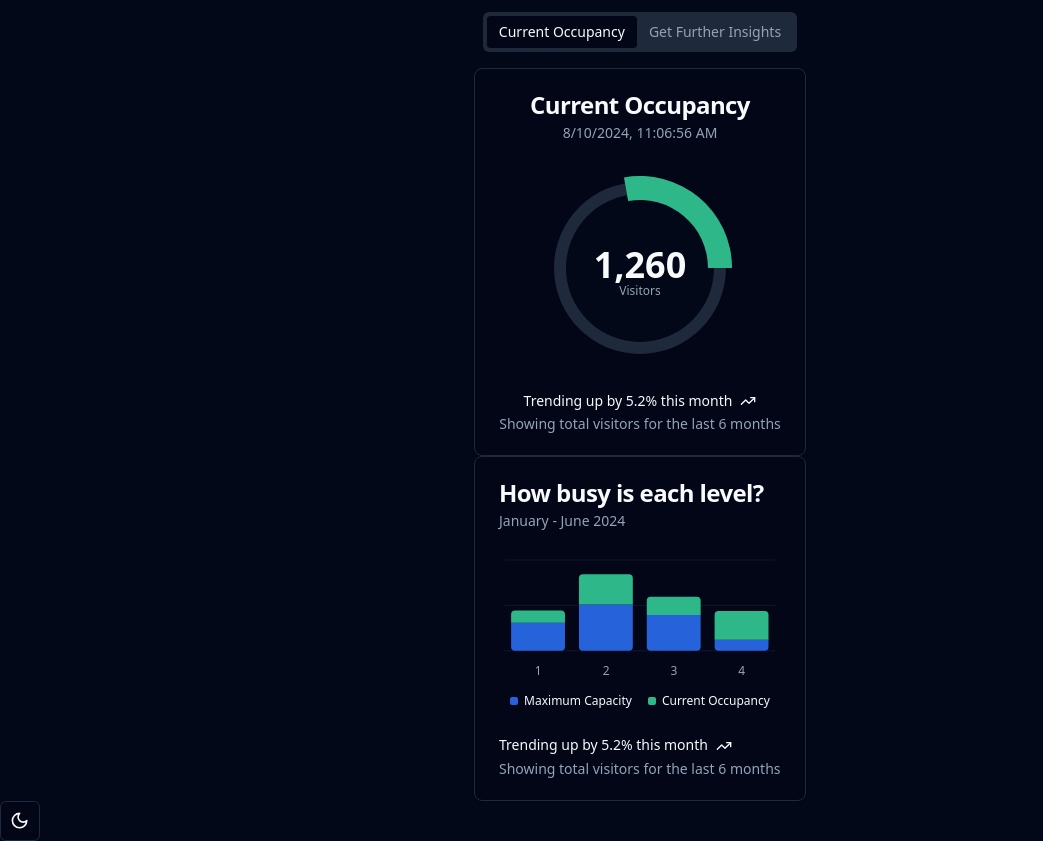
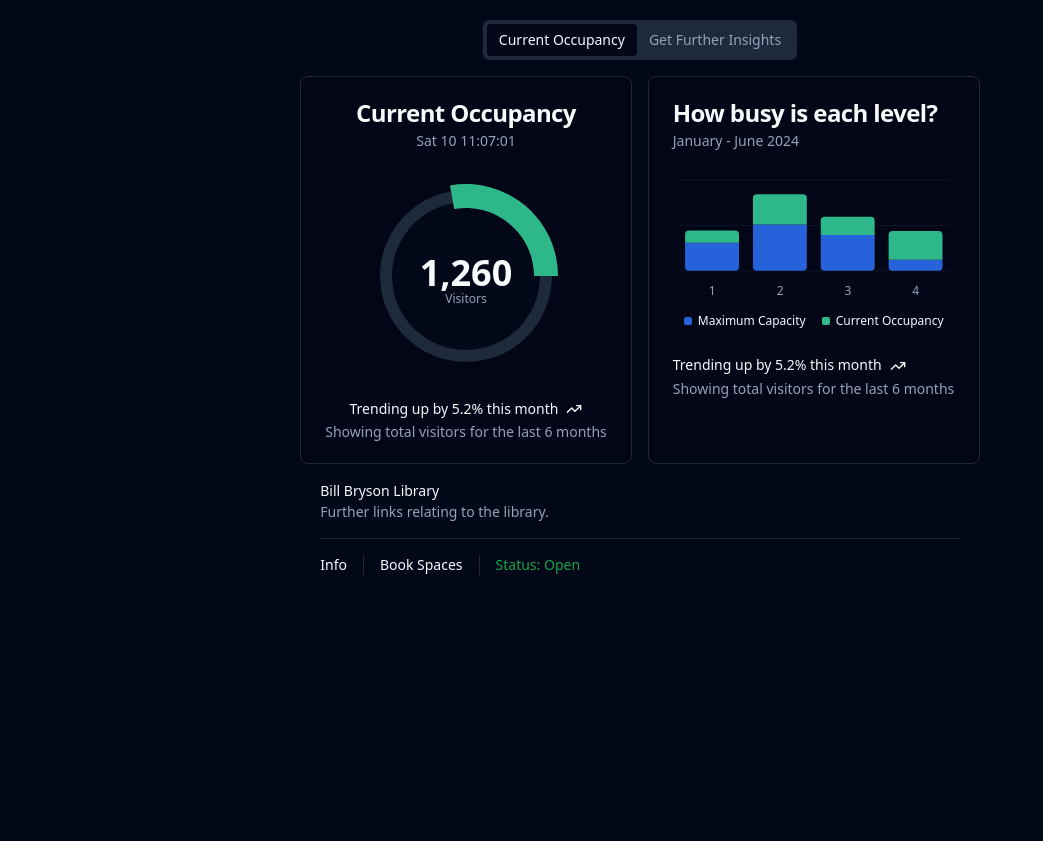
Before and after one commit to Berat03/bblo-ui, a React (Vite) app: page / in a window 1280 px wide. Shown: the whole page, without its empty margins (0-1043 px from the left). After the commit the page ends 800 px from the top, so only its background shows below. Built offline with nearby package versions, Linux system fonts and the light colour scheme.

Commit message:
feat: add live dates and restructure files
Added live date component, and renamed multiple files.

```diff
--- a/package.json
+++ b/package.json
@@ -10,16 +10,19 @@
     "preview": "vite preview"
   },
   "dependencies": {
+    "@radix-ui/react-accordion": "^1.2.0",
     "@radix-ui/react-dropdown-menu": "^2.1.1",
+    "@radix-ui/react-navigation-menu": "^1.2.0",
     "@radix-ui/react-separator": "^1.1.0",
     "@radix-ui/react-slot": "^1.1.0",
     "@radix-ui/react-tabs": "^1.1.0",
     "class-variance-authority": "^0.7.0",
     "clsx": "^2.1.1",
-    "date-fns": "^3.6.0",
+    "date-fns": "^4.1.0",
     "eslint-plugin-react": "^7.35.0",
     "lucide-react": "^0.427.0",
     "react": "^18.3.1",
+    "react-day-picker": "8.10.1",
     "react-dom": "^18.3.1",
     "recharts": "^2.12.7",
     "tailwind-merge": "^2.4.0",
--- a/src/app/App.tsx
+++ b/src/app/App.tsx
@@ -1,11 +1,12 @@
-import { HomePage } from '@/app/homePage';
-
 import { ThemeProvider } from '@/components/darkMode/theme-provider';
+import { TabSwitch } from '@/components/tab/TabSwitch';
 
 function App() {
     return (
         <ThemeProvider defaultTheme='dark' storageKey='vite-ui-theme'>
-            <HomePage />
+            <div className='flex flex-row items-start p-2'>
+                <TabSwitch />
+            </div>
         </ThemeProvider>
     );
 }
--- a/src/app/homePage.tsx
+++ /dev/null
@@ -1,11 +0,0 @@
-// import { ModeToggle } from '@/components/mode-toggle';
-import { TabSwitch } from '@/components/pages/TabSwitch';
-import { ModeToggle } from '../components/darkMode/mode-toggle';
-export const HomePage = () => {
-    return (
-        <div className='flex flex-col'>
-            <TabSwitch />
-            <ModeToggle />
-        </div>
-    );
-};
--- /dev/null
+++ b/src/components/date/formattedLiveDateTime.tsx
@@ -0,0 +1,28 @@
+import { useState, useEffect } from 'react';
+
+export const FormattedLiveDateTime = () => {
+    const [date, setDate] = useState(new Date());
+
+    useEffect(() => {
+        const timer = setInterval(() => setDate(new Date()), 1000);
+        return function cleanup() {
+            clearInterval(timer);
+        };
+    }, []);
+
+    const formattedDate = date.toLocaleDateString('en-GB', {
+        weekday: 'short',  // 'Tue'
+        day: 'numeric',    // '17'
+    });
+
+    const formattedTime = date.toLocaleTimeString('en-GB', {
+        hour: '2-digit',
+        minute: '2-digit',
+        second: '2-digit',  // Include seconds
+        hour12: false // 24-hour format
+    });
+
+    return (
+            <p>{formattedDate} {formattedTime}</p>
+    );
+};
--- a/src/components/donut/radialDonut.tsx
+++ b/src/components/donut/radialDonut.tsx
@@ -18,6 +18,7 @@ import {
     CardTitle
 } from '@/components/ui/card';
 import { ChartConfig, ChartContainer } from '@/components/ui/chart';
+import { FormattedLiveDateTime } from '../date/formattedLiveDateTime';
 
 const chartData = [
     { browser: 'safari', visitors: 1260, fill: 'var(--color-safari)' }
@@ -34,12 +35,13 @@ const chartConfig = {
 } satisfies ChartConfig;
 
 export function RadialDonut() {
-    const currentDate = new Date().toLocaleString(); // TODO: This doesn't update in real time.
     return (
         <Card className='flex flex-col'>
             <CardHeader className='items-center pb-0'>
                 <CardTitle>Current Occupancy</CardTitle>
-                <CardDescription>{currentDate}</CardDescription>
+                <CardDescription>
+                    <FormattedLiveDateTime />
+                </CardDescription>
             </CardHeader>
             <CardContent className='flex-1 pb-0'>
                 <ChartContainer
--- /dev/null
+++ b/src/components/info/infoSeparator.tsx
@@ -0,0 +1,25 @@
+import { Separator } from '@/components/ui/separator';
+
+export function InfoSeparator() {
+    console.log('refresh')
+    return (
+        <div className='p-5'>
+            <div className='space-y-1'>
+                <h4 className='text-sm font-medium leading-none'>
+                    Bill Bryson Library
+                </h4>
+                <p className='text-sm text-muted-foreground'>
+                    Further links relating to the library.
+                </p>
+            </div>
+            <Separator className='my-4' />
+            <div className='flex h-5 items-center space-x-4 text-sm'>
+                <a href="https://libguides.durham.ac.uk/Libraries/billbryson">Info</a>
+                <Separator orientation='vertical' />
+                <a href="https://apps.dur.ac.uk/bookings/book">Book Spaces</a>
+                <Separator orientation='vertical' />
+                <a href="url" className='text-green-600'>Status: Open</a>
+            </div>
+        </div>
+    );
+}
--- a/src/components/pages/landingPage/landingPage.tsx
+++ /dev/null
@@ -1,11 +0,0 @@
-import { MiniBar } from '@/components/bar/miniBar';
-import { RadialDonut } from '@/components/donut/radialDonut';
-
-export const LandingPage = () => {
-    return (
-        <div className='flex flex-col'>
-            <RadialDonut />
-            <MiniBar />
-        </div>
-    );
-};
--- a/src/components/pages/TabSwitch.tsx
+++ b/src/components/tab/TabSwitch.tsx
@@ -1,6 +1,6 @@
 import { Tabs, TabsContent, TabsList, TabsTrigger } from '@/components/ui/tabs';
-import { LandingPage } from './landingPage/landingPage';
-import { ExtraPage } from './extraPage/extraPage';
+import { LandingView } from '../views/landingView/landingView';
+import { AlternateView } from '../views/alternativeView/alternateView';
 
 export const TabSwitch = () => {
     return (
@@ -8,7 +8,7 @@ export const TabSwitch = () => {
             defaultValue='landingPageView'
             className='w-screen flex flex-col items-center'
         >
-            <TabsList className='flex items-center mx-auto mt-3'>
+            <TabsList className='flex items-center mt-3'>
                 <TabsTrigger value='landingPageView'>
                     Current Occupancy
                 </TabsTrigger>
@@ -22,11 +22,11 @@ export const TabSwitch = () => {
                 className='flex flex-col items-center'
             >
                 <div className='pt-2'>
-                    <LandingPage />
+                    <LandingView />
                 </div>
             </TabsContent>
             <TabsContent value='detailedView'>
-                <ExtraPage/>
+                <AlternateView />
             </TabsContent>
         </Tabs>
     );
--- a/src/components/pages/extraPage/extraPage.tsx
+++ b/src/components/views/alternativeView/alternateView.tsx
@@ -1,3 +1,3 @@
-export const ExtraPage = () => {
+export const AlternateView = () => {
     return <h1>UNDER CONSTRUCTION</h1>;
 };
--- /dev/null
+++ b/src/components/views/landingView/landingView.tsx
@@ -0,0 +1,16 @@
+import { MiniBar } from '@/components/bar/miniBar';
+import { RadialDonut } from '@/components/donut/radialDonut';
+import { InfoSeparator } from '@/components/info/infoSeparator';
+export const LandingView = () => {
+    return (
+        <div>
+            <div className='flex flex-col sm:flex-row justify-between'>
+                    <RadialDonut />
+                <div id="separator" className='pr-0 pl-0 sm:pr-2 sm:pl-2 pt-4 sm:pt-0'>
+                </div>
+                    <MiniBar />
+            </div>
+            <InfoSeparator />
+        </div>
+    );
+};
--- a/tailwind.config.js
+++ b/tailwind.config.js
@@ -11,68 +11,94 @@ module.exports = {
   prefix: "",
   theme: {
   	container: {
-      center: true,
-      padding: "2rem",
+  		center: 'true',
+  		padding: '2rem',
   		screens: {
-        "2xl": "1400px",
-      },
+  			'2xl': '1400px'
+  		}
   	},
   	extend: {
   		colors: {
-        border: "hsl(var(--border))",
-        input: "hsl(var(--input))",
-        ring: "hsl(var(--ring))",
-        background: "hsl(var(--background))",
-        foreground: "hsl(var(--foreground))",
+  			border: 'hsl(var(--border))',
+  			input: 'hsl(var(--input))',
+  			ring: 'hsl(var(--ring))',
+  			background: 'hsl(var(--background))',
+  			foreground: 'hsl(var(--foreground))',
   			primary: {
-          DEFAULT: "hsl(var(--primary))",
-          foreground: "hsl(var(--primary-foreground))",
+  				DEFAULT: 'hsl(var(--primary))',
+  				foreground: 'hsl(var(--primary-foreground))'
   			},
   			secondary: {
-          DEFAULT: "hsl(var(--secondary))",
-          foreground: "hsl(var(--secondary-foreground))",
+  				DEFAULT: 'hsl(var(--secondary))',
+  				foreground: 'hsl(var(--secondary-foreground))'
   			},
   			destructive: {
-          DEFAULT: "hsl(var(--destructive))",
-          foreground: "hsl(var(--destructive-foreground))",
+  				DEFAULT: 'hsl(var(--destructive))',
+  				foreground: 'hsl(var(--destructive-foreground))'
   			},
   			muted: {
-          DEFAULT: "hsl(var(--muted))",
-          foreground: "hsl(var(--muted-foreground))",
+  				DEFAULT: 'hsl(var(--muted))',
+  				foreground: 'hsl(var(--muted-foreground))'
   			},
   			accent: {
-          DEFAULT: "hsl(var(--accent))",
-          foreground: "hsl(var(--accent-foreground))",
+  				DEFAULT: 'hsl(var(--accent))',
+  				foreground: 'hsl(var(--accent-foreground))'
   			},
   			popover: {
-          DEFAULT: "hsl(var(--popover))",
-          foreground: "hsl(var(--popover-foreground))",
+  				DEFAULT: 'hsl(var(--popover))',
+  				foreground: 'hsl(var(--popover-foreground))'
   			},
   			card: {
-          DEFAULT: "hsl(var(--card))",
-          foreground: "hsl(var(--card-foreground))",
-        },
+  				DEFAULT: 'hsl(var(--card))',
+  				foreground: 'hsl(var(--card-foreground))'
+  			}
   		},
   		borderRadius: {
-        lg: "var(--radius)",
-        md: "calc(var(--radius) - 2px)",
-        sm: "calc(var(--radius) - 4px)",
+  			lg: 'var(--radius)',
+  			md: 'calc(var(--radius) - 2px)',
+  			sm: 'calc(var(--radius) - 4px)'
   		},
   		keyframes: {
-        "accordion-down": {
-          from: { height: "0" },
-          to: { height: "var(--radix-accordion-content-height)" },
+  			'accordion-down': {
+  				from: {
+  					height: '0'
   				},
-        "accordion-up": {
-          from: { height: "var(--radix-accordion-content-height)" },
-          to: { height: "0" },
+  				to: {
+  					height: 'var(--radix-accordion-content-height)'
+  				}
   			},
+  			'accordion-up': {
+  				from: {
+  					height: 'var(--radix-accordion-content-height)'
+  				},
+  				to: {
+  					height: '0'
+  				}
+  			},
+  			'accordion-down': {
+  				from: {
+  					height: '0'
+  				},
+  				to: {
+  					height: 'var(--radix-accordion-content-height)'
+  				}
+  			},
+  			'accordion-up': {
+  				from: {
+  					height: 'var(--radix-accordion-content-height)'
+  				},
+  				to: {
+  					height: '0'
+  				}
+  			}
   		},
   		animation: {
-        "accordion-down": "accordion-down 0.2s ease-out",
-        "accordion-up": "accordion-up 0.2s ease-out",
-      },
-    },
+  			'accordion-down': 'accordion-down 0.2s ease-out',
+  			'accordion-up': 'accordion-up 0.2s ease-out',
+  			'accordion-down': 'accordion-down 0.2s ease-out',
+  			'accordion-up': 'accordion-up 0.2s ease-out'
+  		}
+  	}
   },
   plugins: [require("tailwindcss-animate")],
 }
```
Also changed, not shown: 1 other file (tests, documents, lock files or other folders). Lines whose indentation alone changed are shown as unchanged.
